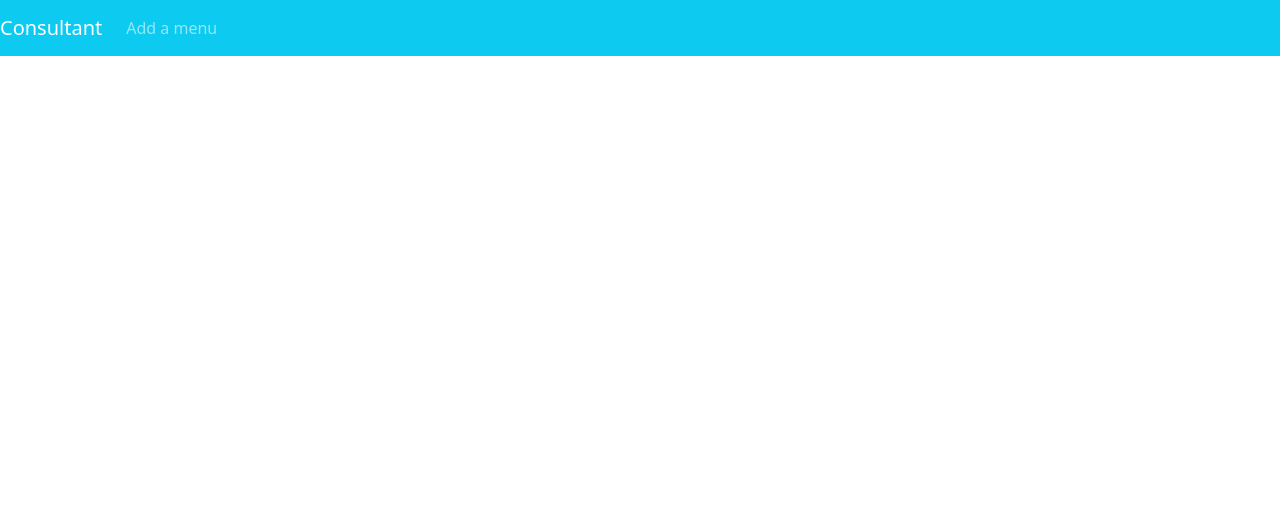
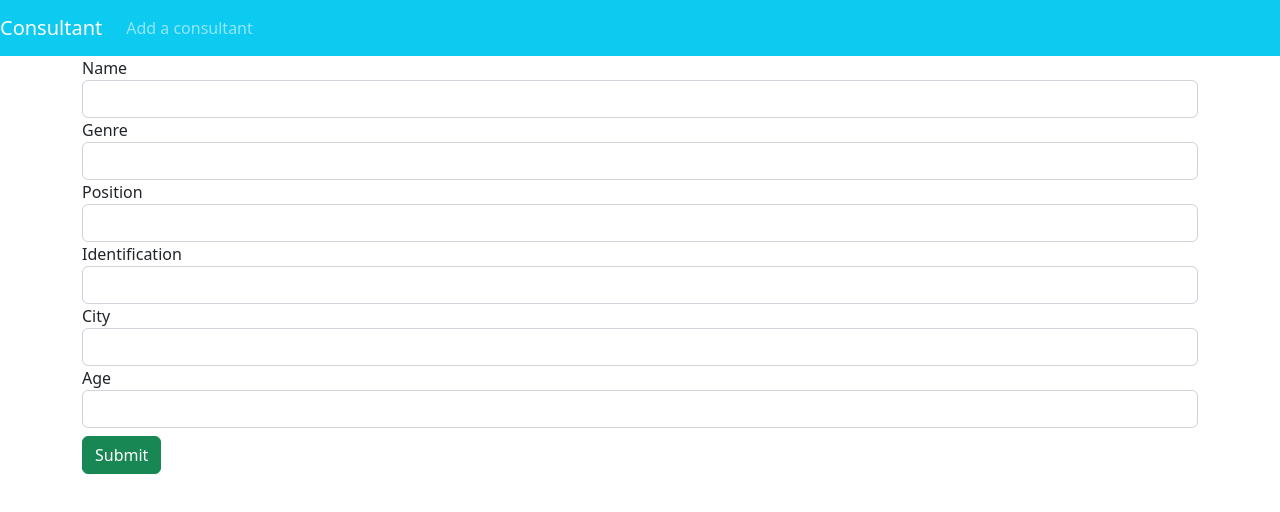
Before and after one commit to sasierra98/tp_react_api, a React (Create React App) app: page /add in a window 1280 px wide. Shown: the top 512 px of the page. Built offline with nearby package versions, Linux system fonts and the light colour scheme.

Commit message:
feat: AddConsultant component added

```diff
--- a/src/App.js
+++ b/src/App.js
@@ -3,6 +3,7 @@ import "bootstrap/dist/css/bootstrap.min.css";
 import { Routes, Route, Link } from "react-router-dom";
 
 import { ConsultantList } from "./Components/ConsultantList";
+import { AddConsultant } from "./Components/AddConsultant";
 
 function App() {
   return (
@@ -14,7 +15,7 @@ function App() {
         <div className="navbar-nav mr-auto">
           <li className="nav-item">
             <Link to={"/add/"} className="nav-link">
-              Add a menu
+              Add a consultant
             </Link>
           </li>
         </div>
@@ -23,6 +24,7 @@ function App() {
       <div className="container m-10">
         <Routes>
           <Route path="/" element={< ConsultantList />} />
+          <Route path="/add" element={ < AddConsultant />} />
         </Routes>
       </div>
     </div>
--- a/src/Components/AddConsultant.js
+++ b/src/Components/AddConsultant.js
@@ -0,0 +1,174 @@
+import React, { useState } from "react";
+import API from "../Services/ConsultantService";
+
+export const AddConsultant = () => {
+    const initialConstantState = {
+        id: null,
+        name: "",
+        position: null,
+        identification: "",
+        city: "",
+        sex: "",
+        age: "",
+    };
+
+    const [consultant, setConsultant] = useState(initialConstantState);
+    const [submitted, setSubmitted] = useState(false);
+
+    const handleMenuChange = (e) => {
+        const { name, value } = e.target;
+        console.log(name, value)
+        setConsultant({ ...consultant, [name]: value });
+    };
+
+    const submitMenu = () => {
+        let data = {
+            name: consultant.name,
+            sex: consultant.sex,
+            position: consultant.position,
+            identification: consultant.identification,
+            city: consultant.city,
+            age: consultant.age
+        };
+
+        API
+            .post(`/consultant`, data)
+            .then((response) => {
+                console.log(response)
+                setConsultant({
+                    id: response.data.id,
+                    name: response.data.name,
+                    description: response.data.description,
+                    price: response.data.price,
+                });
+                setSubmitted(true);
+                console.log(response.data);
+            })
+            .catch((e) => {
+                // console.error(e);
+            });
+    };
+
+    const newConsultant = () => {
+        setConsultant(initialConstantState);
+        setSubmitted(false);
+    };
+
+    return (
+        <div className="submit-form">
+            {submitted ? (
+                <div>
+                    <div
+                        className="alert alert-success alert-dismissible fade show"
+                        role="alert"
+                    >
+                        Menu Added!
+                        <a href="/">
+                            <button
+                                type="button"
+                                className="close"
+                                data-dismiss="alert"
+                                aria-label="Close"
+                            >
+                                <span aria-hidden="true">&times;</span>
+                            </button>
+                        </a>
+                    </div>
+                    <button className="btn btn-success" onClick={newConsultant}>
+                        Add
+                    </button>
+                </div>
+            ) : (
+                <div>
+                    <div className="form-group">
+                        <label htmlFor="name">Name</label>
+                        <input
+                            type="text"
+                            className="form-control"
+                            id="name"
+                            required
+                            value={consultant.name}
+                            onChange={handleMenuChange}
+                            name="name"
+
+                        />
+                    </div>
+
+                    <div className="form-group">
+                        <label htmlFor="sex">Genre</label>
+                        <input
+                            type="text"
+                            className="form-control"
+                            id="sex"
+                            required
+                            value={consultant.sex}
+                            onChange={handleMenuChange}
+                            name="sex"
+
+                        />
+                    </div>
+
+                    <div className="form-group">
+                        <label htmlFor="position">Position</label>
+                        <input
+                            type="text"
+                            className="form-control"
+                            id="position"
+                            required
+                            value={consultant.position}
+                            onChange={handleMenuChange}
+                            name="position"
+                        />
+                    </div>
+
+                    <div className="form-group">
+                        <label htmlFor="identification">Identification</label>
+                        <input
+                            type="number"
+                            className="form-control"
+                            id="identification"
+                            required
+                            value={consultant.identification}
+                            onChange={handleMenuChange}
+                            name="identification"
+                        />
+                    </div>
+
+                    <div className="form-group">
+                        <label htmlFor="city">City</label>
+                        <input
+                            type="text"
+                            className="form-control"
+                            id="city"
+                            required
+                            value={consultant.city}
+                            onChange={handleMenuChange}
+                            name="city"
+                        />
+                    </div>
+
+                    <div className="form-group">
+                        <label htmlFor="age">Age</label>
+                        <input
+                            type="number"
+                            className="form-control"
+                            id="age"
+                            required
+                            value={consultant.age}
+                            onChange={handleMenuChange}
+                            name="age"
+                        />
+                    </div>
+
+                    <button
+                        type="submit"
+                        onClick={submitMenu}
+                        className="btn btn-success mt-2"
+                    >
+                        Submit
+                    </button>
+                </div>
+            )}
+        </div>
+    );
+};
```
